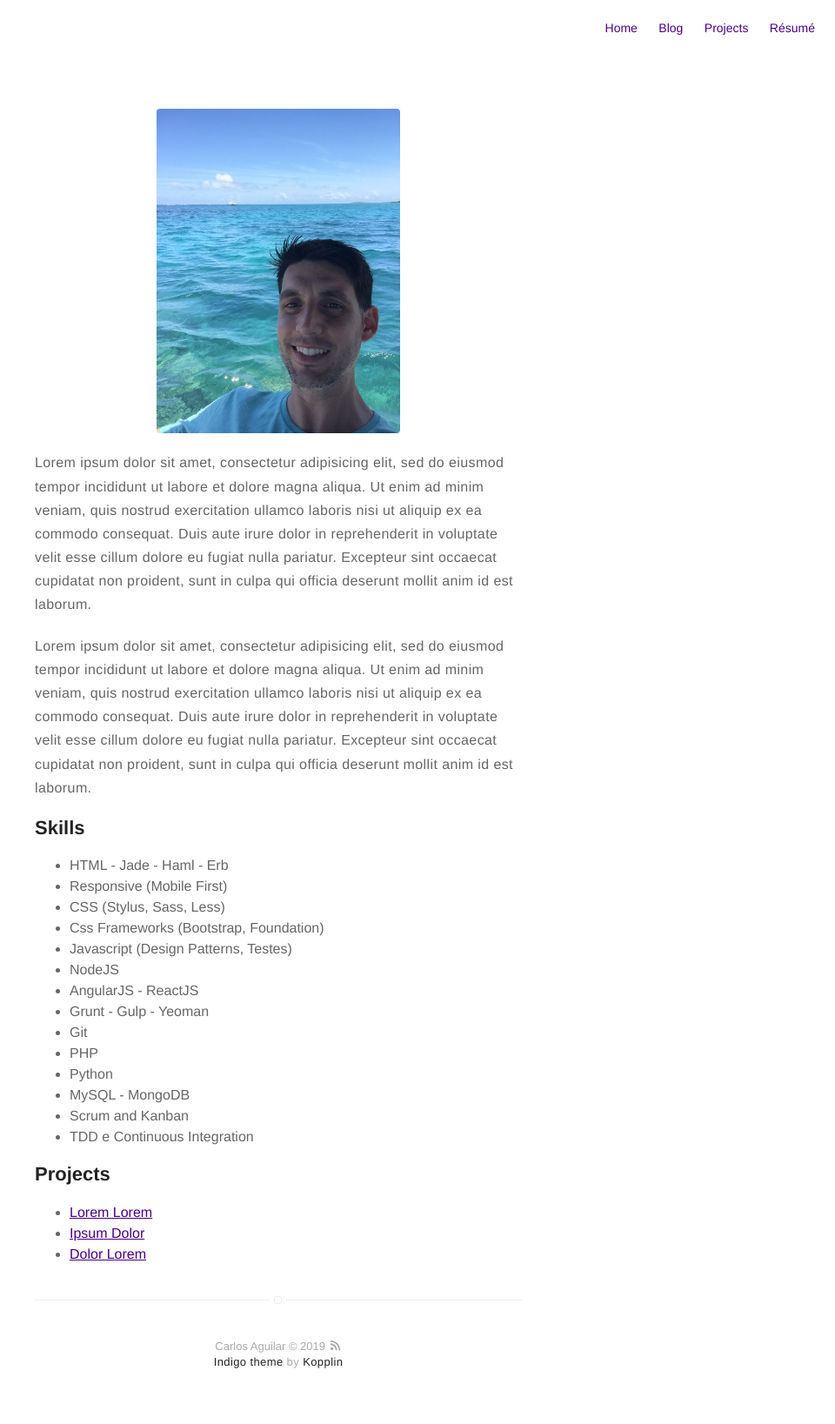
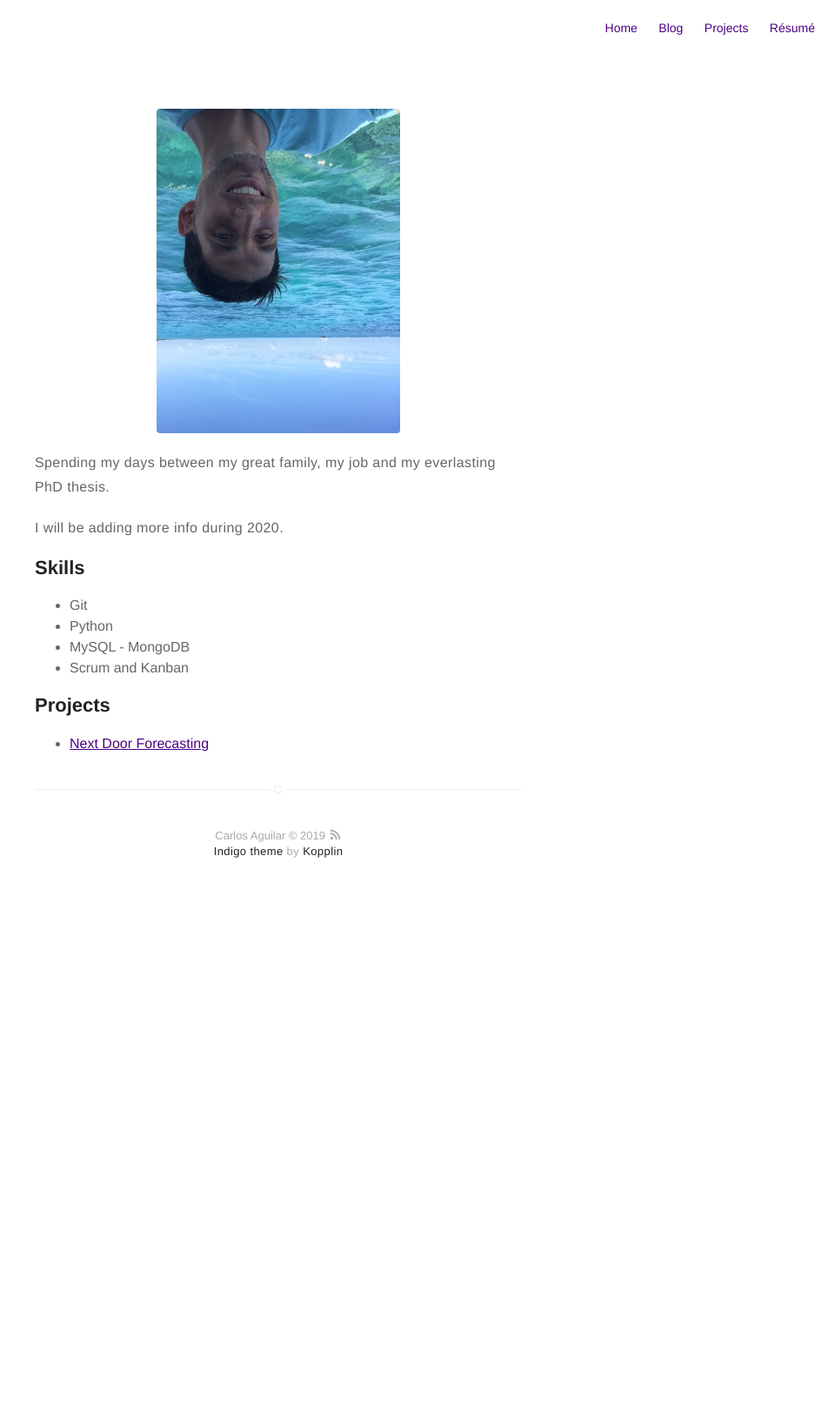
Before and after one commit to CarlitosDev/carlitosDev.github.io, a Jekyll site: the page built from about.md, in a window 1280 px wide. Shown: the whole page at 87% size, without its empty margins (320-1280 px from the left). Built offline with Jekyll 4.4.1, drawn with Linux system fonts in a browser that asks for light colours; after the commit the page ends 1050 px from its top, so only the background shows below that.

Commit message:
Local Jekyll running

```diff
--- a/_config.yml
+++ b/_config.yml
@@ -33,24 +33,24 @@ disqus:
   categories: [blog, project] # only show disqus for posts that have these categories
 
 # if you don't have any of social below, comment the line
-facebook: myfacebook
-twitter: mytwitter
+#facebook: myfacebook
+#twitter: mytwitter
 # google: mygoogle
-# instagram: myinstagram
+instagram: https://www.instagram.com/interruptoron/
 # pinterest: mypinterest
 # linkedin: mylinkedin
 # youtube: myyoutube
-# spotify: myspotify
-github: mygithub
+spotify: carlosatspotify
+github: CarlitosDev
 # gitlab: mygitlab
 # lastfm: mylastfm
 # stackoverflow: 7044681/mystackoverflow
 # quora: userquora
 # reddit: username
-medium: medium
+# medium: medium
 # vimeo: myvimeo
 # lanyrd: mylanyrd
-email: myemail@gmail.com
+email: carlos.aguilar.palacios@gmail.com
 
 authors:
     carlitosDev:
--- a/about.md
+++ b/about.md
@@ -4,43 +4,21 @@ layout: page
 ---
 ![Profile Image]({{ site.url }}/{{ site.picture }})
 
-<p>Lorem ipsum dolor sit amet, consectetur adipisicing elit, sed do eiusmod
-tempor incididunt ut labore et dolore magna aliqua. Ut enim ad minim veniam,
-quis nostrud exercitation ullamco laboris nisi ut aliquip ex ea commodo
-consequat. Duis aute irure dolor in reprehenderit in voluptate velit esse
-cillum dolore eu fugiat nulla pariatur. Excepteur sint occaecat cupidatat non
-proident, sunt in culpa qui officia deserunt mollit anim id est laborum.</p>
+<p>Spending my days between my great family, my job and my everlasting PhD thesis.</p>
 
-<p>Lorem ipsum dolor sit amet, consectetur adipisicing elit, sed do eiusmod
-tempor incididunt ut labore et dolore magna aliqua. Ut enim ad minim veniam,
-quis nostrud exercitation ullamco laboris nisi ut aliquip ex ea commodo
-consequat. Duis aute irure dolor in reprehenderit in voluptate velit esse
-cillum dolore eu fugiat nulla pariatur. Excepteur sint occaecat cupidatat non
-proident, sunt in culpa qui officia deserunt mollit anim id est laborum.</p>
+<p>I will be adding more info during 2020.</p>
 
 <h2>Skills</h2>
 
 <ul class="skill-list">
-	<li>HTML - Jade - Haml - Erb</li>
-	<li>Responsive (Mobile First)</li>
-	<li>CSS (Stylus, Sass, Less)</li>
-	<li>Css Frameworks (Bootstrap, Foundation)</li>
-	<li>Javascript (Design Patterns, Testes)</li>
-	<li>NodeJS</li>
-	<li>AngularJS - ReactJS</li>
-	<li>Grunt - Gulp - Yeoman</li>
 	<li>Git</li>
-	<li>PHP</li>
 	<li>Python</li>
 	<li>MySQL - MongoDB</li>
 	<li>Scrum and Kanban</li>
-	<li>TDD e Continuous Integration</li>
 </ul>
 
 <h2>Projects</h2>
 
 <ul>
-	<li><a href="https://github.com/">Lorem Lorem</a></li>
-	<li><a href="https://github.com/">Ipsum Dolor</a></li>
-	<li><a href="https://github.com/">Dolor Lorem</a></li>
+	<li><a href="https://github.com/CarlitosDev/nextDoor">Next Door Forecasting</a></li>
 </ul>
```
Also changed, not shown: assets/images/carlos.jpg.
